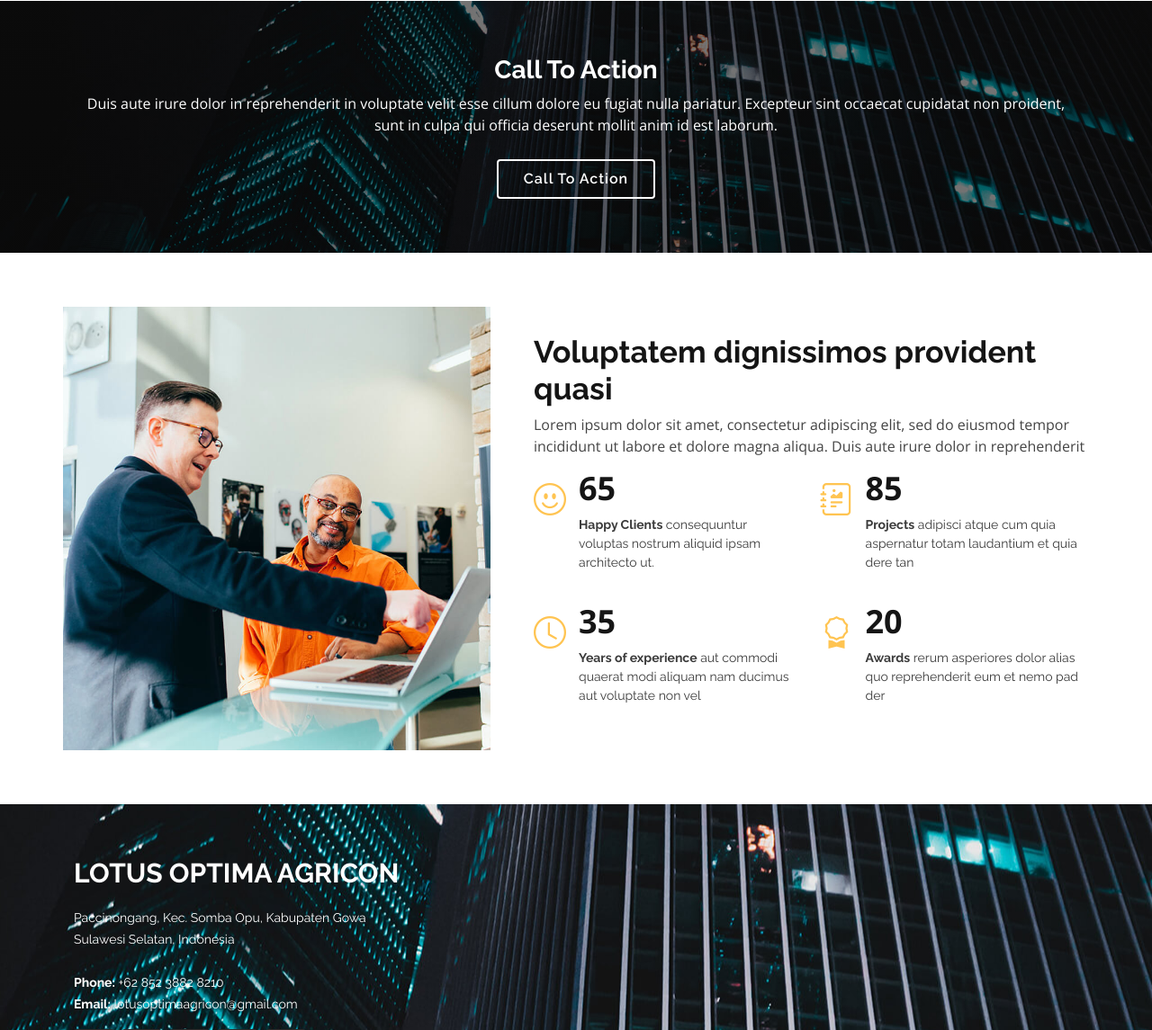
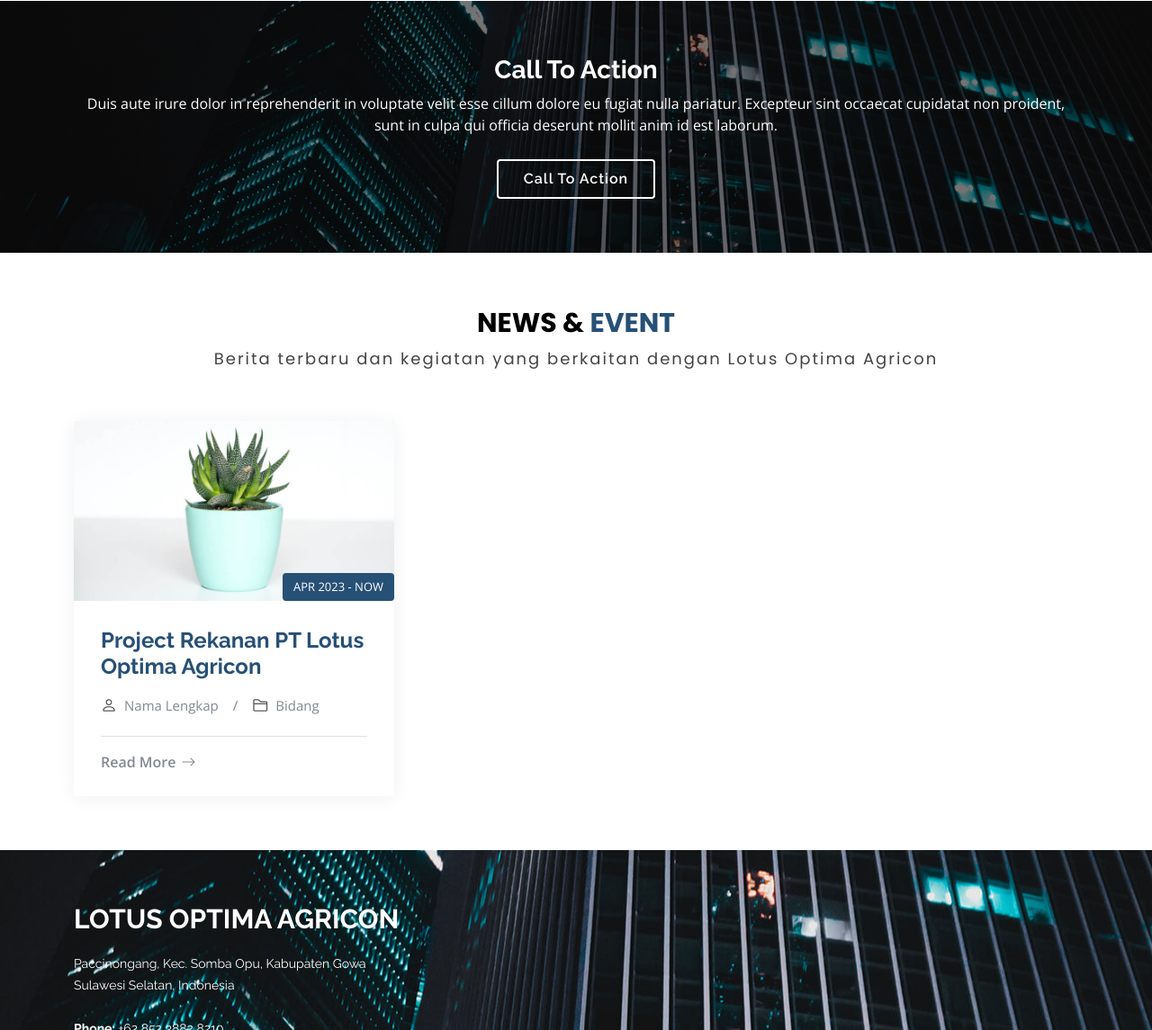
Before and after one commit to richardmassie23099/lotus-optima-agricon, a plain HTML site: page index.html in a window 1280 px wide. Shown: the part 2453-3598 px from the top of the page at 90% size. Drawn offline with nearby package versions, Linux system fonts and the light colour scheme.

Commit message:
melakukan update pada index.html dan folder assets

```diff
--- a/assets/css/style.css
+++ b/assets/css/style.css
@@ -621,15 +621,11 @@ section {
 }
 
 .section-title p {
-  font-size: 14px;
-  font-weight: 700;
+  font-size: 18px;
   padding: 0;
-  line-height: 1px;
-  margin: 0 0 5px 0;
   letter-spacing: 2px;
   /* text-transform: uppercase; */
   text-align: center;
-  color: #275076;
   font-family: "Poppins", sans-serif;
 }
 
@@ -1689,6 +1685,80 @@ section {
 }
 
 /*--------------------------------------------------------------
+# News Posts Section
+--------------------------------------------------------------*/
+.news-posts .post-item {
+  box-shadow: 0px 2px 20px rgba(0, 0, 0, 0.06);
+  transition: 0.3s;
+}
+
+.news-posts .post-item .post-img img {
+  transition: 0.5s;
+}
+
+.news-posts .post-item .post-date {
+  position: absolute;
+  right: 0;
+  bottom: 0;
+  background-color: #275076;
+  border-radius: 4px;
+  color: #ffffff;
+  text-transform: uppercase;
+  font-size: 13px;
+  padding: 6px 12px;
+  font-weight: 500;
+}
+
+.news-posts .post-item .post-content {
+  padding: 30px;
+}
+
+.news-posts .post-item .post-title {
+  font-size: 24px;
+  font-weight: 700;
+  transition: 0.3s;
+  margin-bottom: 15px;
+}
+
+.news-posts .post-item .meta i {
+  font-size: 18px;
+}
+
+.news-posts .post-item .meta span {
+  font-size: 15px;
+  color: #838893;
+}
+
+.news-posts .post-item hr {
+  color: #888;
+  margin: 20px 0;
+}
+
+.news-posts .post-item .readmore {
+  display: flex;
+  align-items: center;
+  font-weight: 600;
+  line-height: 1;
+  transition: 0.3s;
+  color: #838893;
+}
+
+.news-posts .post-item .readmore i {
+  line-height: 0;
+  margin-left: 6px;
+  font-size: 16px;
+}
+
+.news-posts .post-item .post-title,
+.news-posts .post-item:hover .readmore {
+  color: #275076;
+}
+
+.news-posts .post-item:hover .post-img img {
+  transform: scale(1.1);
+}
+
+/*--------------------------------------------------------------
 # Breadcrumbs
 --------------------------------------------------------------*/
 .breadcrumbs {
--- a/index.html
+++ b/index.html
@@ -572,7 +572,7 @@
     </section>End Portfolio Section -->
 
     <!-- ======= Counts Section ======= -->
-    <section id="counts" class="counts">
+    <!-- <section id="counts" class="counts">
       <div class="container" data-aos="fade-up">
 
         <div class="row no-gutters">
@@ -616,13 +616,62 @@
                   </div>
                 </div>
               </div>
-            </div><!-- End .content-->
+            </div>
           </div>
         </div>
 
       </div>
+    </section> -->
+    <!-- End Counts Section -->
+
+    <!-- ======= News Posts Section ======= -->
+    <section id="news-posts" class="news-posts">
+      <div class="container" data-aos="fade-up"">
+
+      <div class="section-title">
+        <h3>News & <span>Event</span></h3>
+        <p>Berita terbaru dan kegiatan yang berkaitan dengan Lotus Optima Agricon</p>
+      </div>
+
+      <div class="row gy-4">
+
+        <div class="col-xl-4 col-md-6" data-aos="fade-up" data-aos-delay="100">
+          <div class="post-item position-relative h-100">
+
+            <div class="post-img position-relative overflow-hidden">
+              <img src="assets/img/portfolio/portfolio-3.jpg" class="img-fluid" alt="">
+              <span class="post-date">Apr 2023 - Now</span>
+            </div>
+
+            <div class="post-content d-flex flex-column">
+
+              <h3 class="post-title">Project Rekanan PT Lotus Optima Agricon</h3>
+
+              <div class="meta d-flex align-items-center">
+                <div class="d-flex align-items-center">
+                  <i class="bi bi-person"></i> <span class="ps-2">Nama Lengkap</span>
+                </div>
+                <span class="px-3 text-black-50">/</span>
+                <div class="d-flex align-items-center">
+                  <i class="bi bi-folder2"></i> <span class="ps-2">Bidang</span>
+                </div>
+              </div>
+
+              <hr>
+
+              <a href="news.html" class="readmore stretched-link"><span>Read More</span><i class="bi bi-arrow-right"></i></a>
+
+            </div>
+
+          </div>
+        </div>
+        <!-- End News Post item -->
+
+      </div>
+
+      </div>
     </section>
-    <!-- End Counts Section -->
+    <!-- End Recent Blog Posts Section -->
 
     <!-- ======= Testimonials Section ======= -->
     <!-- <section id="testimonials" class="testimonials">
```
